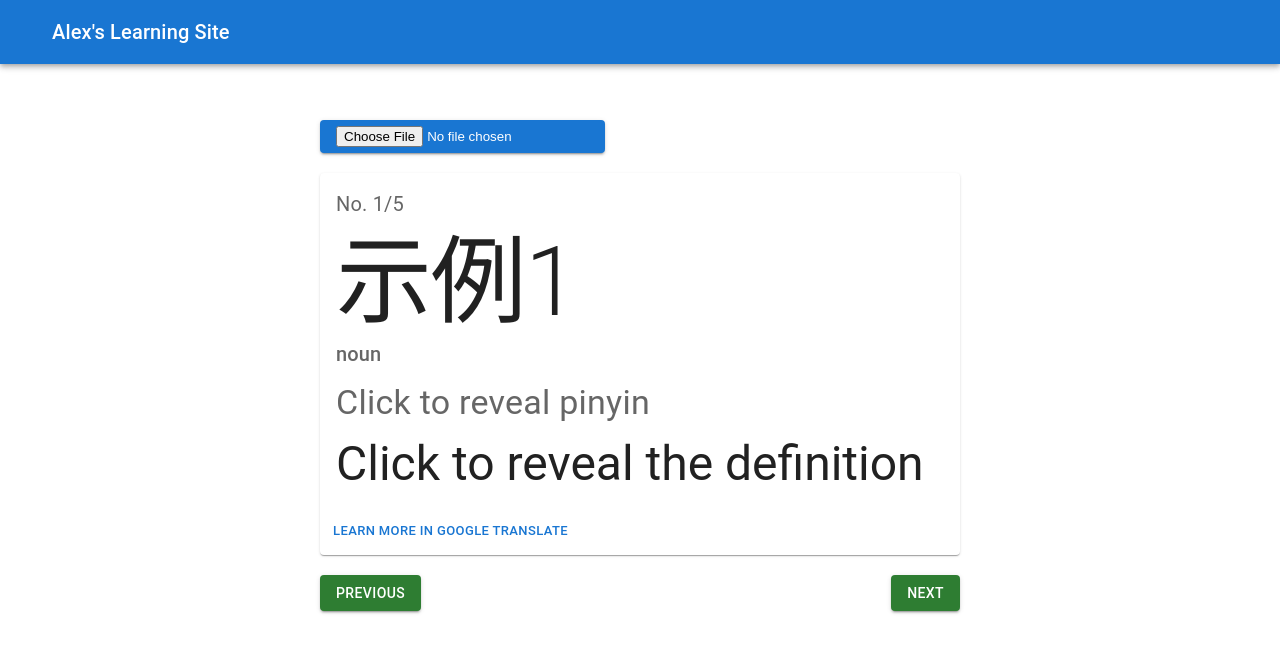
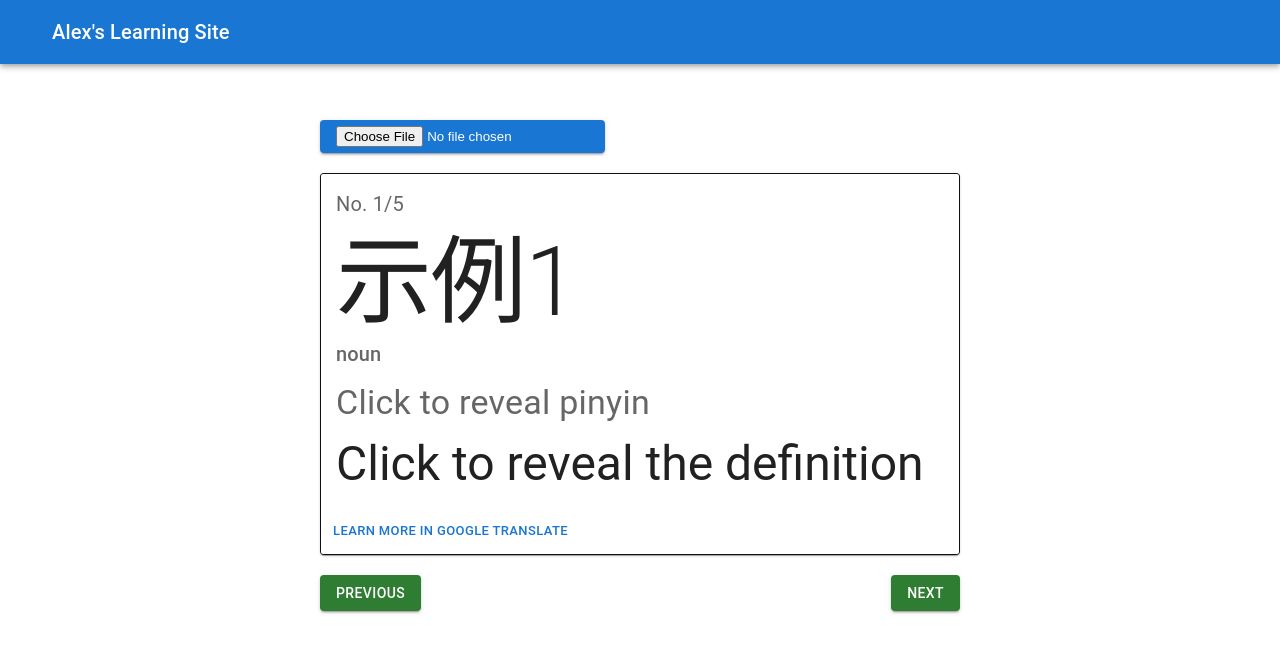
Before and after one commit to HaochenQ/React-Chinese-learning-App, a React (Create React App) app: page / in a window 1280 px wide. Shown: the top 652 px of the page. Built offline with nearby package versions, Linux system fonts and the light colour scheme.

Commit message:
Auto focus to card

```diff
--- a/src/components/Card.jsx
+++ b/src/components/Card.jsx
@@ -18,10 +18,12 @@ export default function BasicCard({
 }) {
   const [meaning, setMeaning] = React.useState(placeholder);
   const [pinyindisplay, setPinyindisplay] = React.useState(placeholderPinyin);
+  const wholeCard = React.useRef(null);
 
   React.useEffect(() => {
     setMeaning(placeholder);
     setPinyindisplay(placeholderPinyin);
+    wholeCard.current.focus();
   }, [id]);
 
   const handleKeyDown = (e) => {
@@ -45,7 +47,7 @@ export default function BasicCard({
 
   return (
     <Card sx={{ minWidth: 275 }}>
-      <div onKeyDown={(e) => handleKeyDown(e)} tabIndex="-1">
+      <div onKeyDown={(e) => handleKeyDown(e)} tabIndex="-1" ref={wholeCard}>
         <CardContent>
           <Typography sx={{ fontSize: 20 }} color="text.secondary" gutterBottom>
             No. {id}/{len}
```
